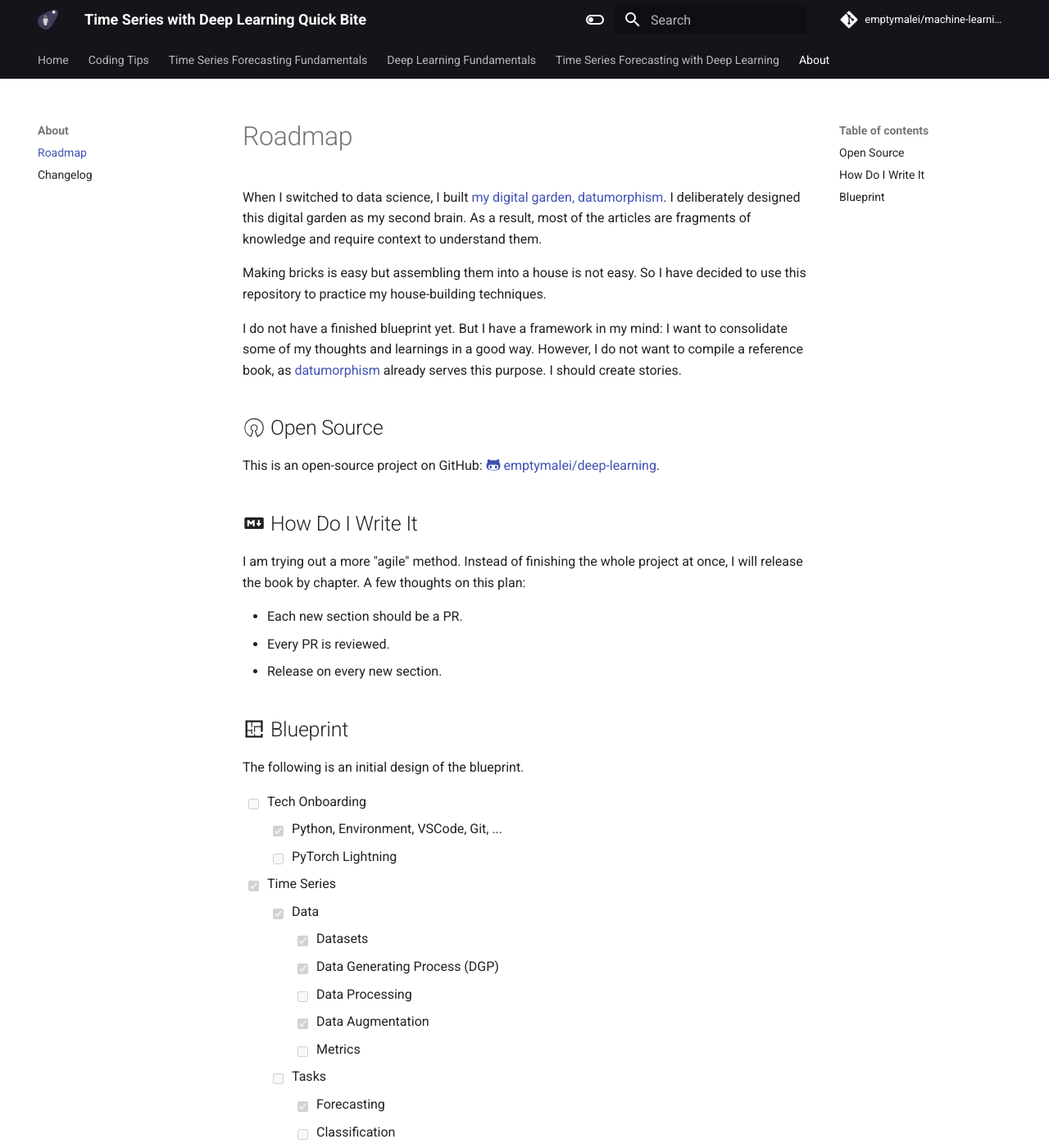
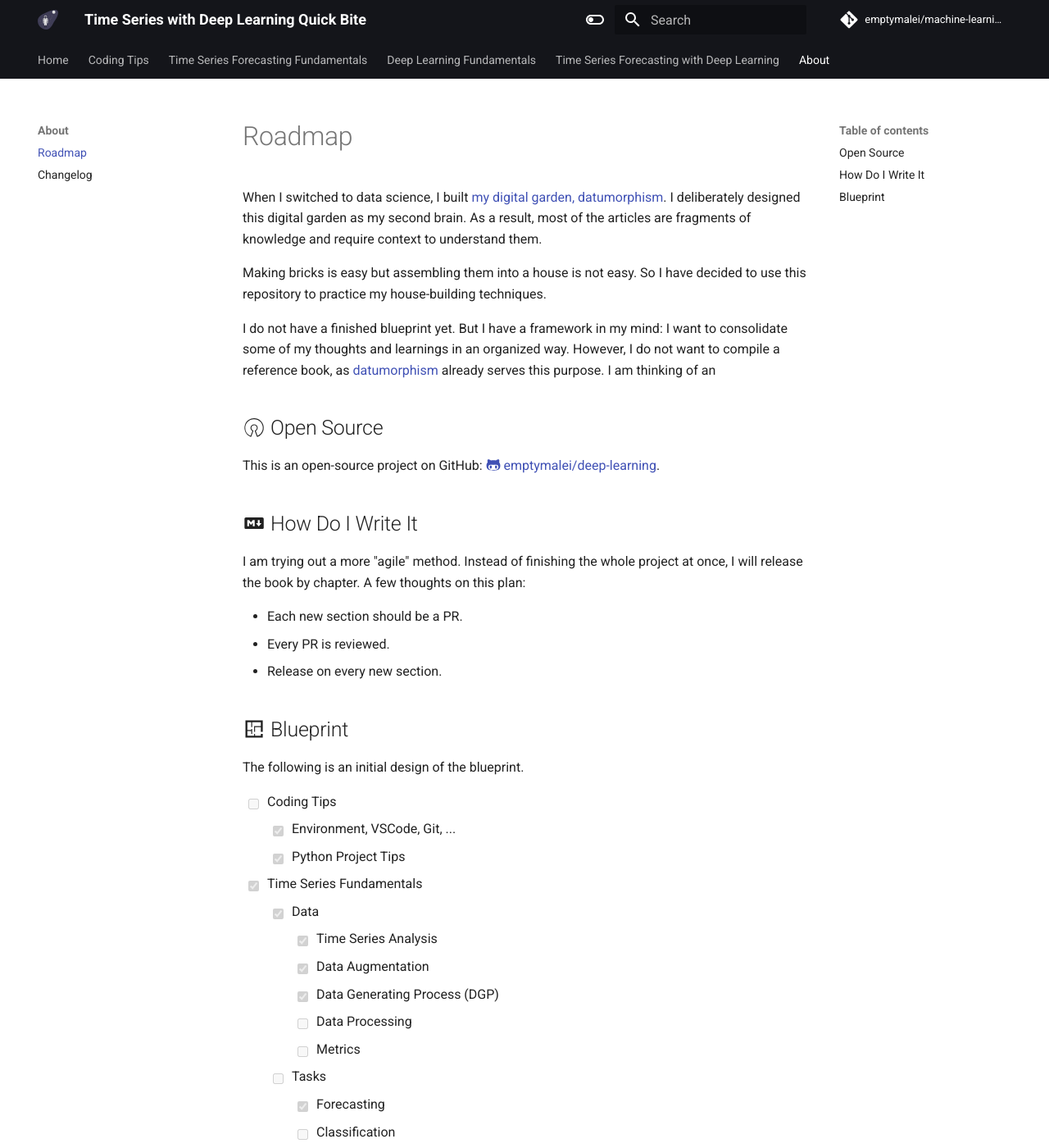
Before and after one commit to emptymalei/deep-learning, an MkDocs documentation site: the page built from dl/meta/roadmap.md, in a window 1280 px wide and 1400 px high. Shown: the whole window at 82% size. Built offline with MkDocs 1.6.1 and Material for MkDocs 9.7.7, drawn with Linux system fonts in a browser that asks for light colours; comment, search, counter and statistics services are not loaded.

Commit message:
adjust dtw

```diff
--- a/dl/meta/roadmap.md
+++ b/dl/meta/roadmap.md
@@ -5,7 +5,7 @@ When I switched to data science, I built [my digital garden, datumorphism](https
 
 Making bricks is easy but assembling them into a house is not easy. So I have decided to use this repository to practice my house-building techniques.
 
-I do not have a finished blueprint yet. But I have a framework in my mind: I want to consolidate some of my thoughts and learnings in a good way. However, I do not want to compile a reference book, as [datumorphism](https://datumorphism.leima.is/) already serves this purpose. I should create stories.
+I do not have a finished blueprint yet. But I have a framework in my mind: I want to consolidate some of my thoughts and learnings in an organized way. However, I do not want to compile a reference book, as [datumorphism](https://datumorphism.leima.is/) already serves this purpose. I am thinking of an
 
 ## :material-open-source-initiative: Open Source
 
@@ -25,15 +25,15 @@ I am trying out a more "agile" method. Instead of finishing the whole project at
 
 The following is an initial design of the blueprint.
 
-- [ ] Tech Onboarding
-    - [x] Python, Environment, VSCode, Git, ...
-    - [ ] PyTorch Lightning
-- [x] Time Series
+- [ ] Coding Tips
+    - [x] Environment, VSCode, Git, ...
+    - [x] Python Project Tips
+- [x] Time Series Fundamentals
     - [x] Data
-        - [x] Datasets
+        - [x] Time Series Analysis
+        - [x] Data Augmentation
         - [x] Data Generating Process (DGP)
         - [ ] Data Processing
-        - [x] Data Augmentation
         - [ ] Metrics
     - [ ] Tasks
         - [x] Forecasting
--- a/mkdocs.yml
+++ b/mkdocs.yml
@@ -140,6 +140,7 @@ nav:
     - "Data":
       - "Time Series Data Analysis": time-series/timeseries-data.analysis.md
       - "Augmentation": time-series/timeseries-data.data-augmentation.md
+      - "DTW": time-series/timeseries-data.dtw.md
       - "DBA": time-series/timeseries-data.dtw-barycenter-averaging.md
       - "Time Delayed Embedding": time-series/timeseries-data.time-delayed-embedding.md
     - "Kindergarten Models":
```
Also changed, not shown: other parts of dl/meta/roadmap.md (+1 -0 lines), dl/time-series/timeseries-data.dtw-barycenter-averaging.md (+1 -53 lines), dl/time-series/timeseries-data.dtw.md (added, +59 -0 lines).
